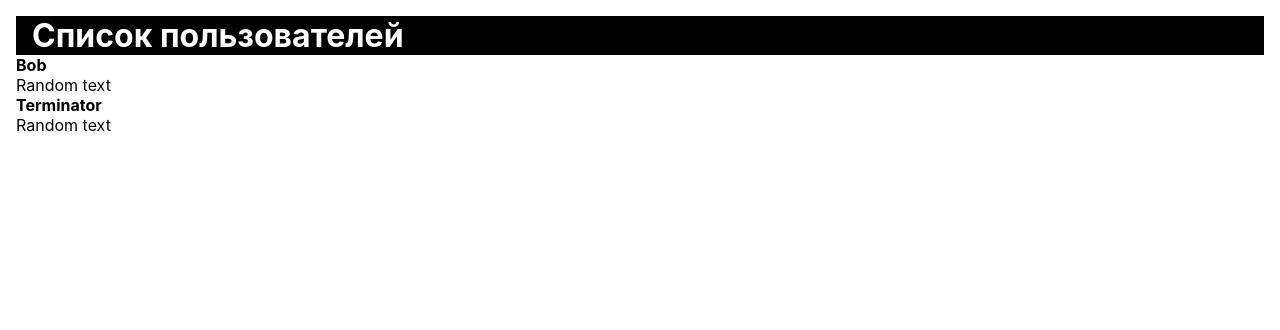
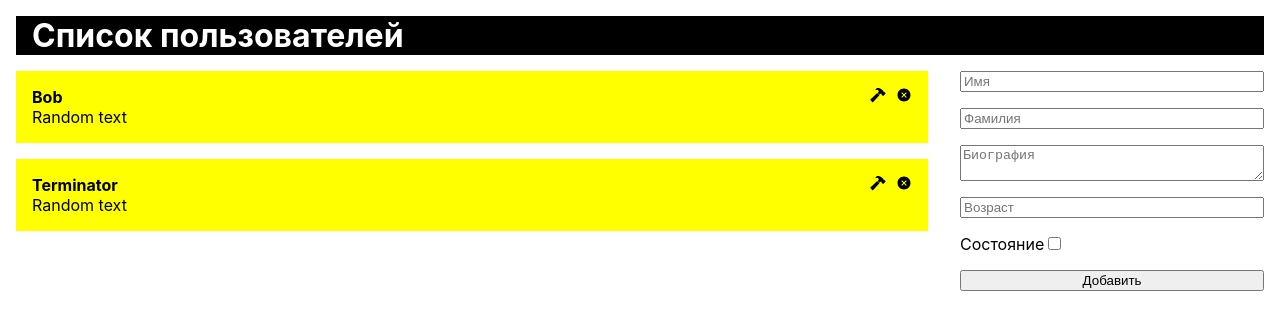
Before and after one commit to Denis-Str/react-test, a React (Create React App) app: page / in a window 1280 px wide. Shown: the top 330 px of the page. Built offline with nearby package versions, Linux system fonts and the light colour scheme.

Commit message:
работа с формой - верстка

```diff
--- a/package.json
+++ b/package.json
@@ -8,6 +8,7 @@
     "@testing-library/user-event": "^13.5.0",
     "react": "^18.2.0",
     "react-dom": "^18.2.0",
+    "react-icons": "^4.7.1",
     "react-scripts": "5.0.1",
     "web-vitals": "^2.1.4"
   },
--- a/src/App.js
+++ b/src/App.js
@@ -6,6 +6,7 @@ import './styles/index.css';
 // import Clock from "./components/archive/Clock";
 // import Button from "./components/archive/Button";
 import Users from "./components/Users";
+import Form from "./components/Form";
 
 const App = () => {
   return (
@@ -15,6 +16,7 @@ const App = () => {
       </header>
       <main>
         <Users />
+        <Form />
       </main>
       {/*<Welcome name='Alica' />*/}
       {/*<Input />*/}
--- /dev/null
+++ b/src/components/Form/index.js
@@ -0,0 +1,21 @@
+import React from "react";
+
+class Form extends React.Component {
+  render() {
+    return(
+      <form className='form-component'>
+        <input placeholder='Имя'/>
+        <input placeholder='Фамилия'/>
+        <textarea placeholder='Биография'/>
+        <input placeholder='Возраст'/>
+        <div className='field'>
+          <label htmlFor='isHappy'>Состояние</label>
+          <input type='checkbox' id='isHappy'/>
+        </div>
+        <button type='button'>Добавить</button>
+      </form>
+    )
+  }
+}
+
+export default Form;
--- a/src/components/Users.js
+++ /dev/null
@@ -1,18 +0,0 @@
-import React from "react";
-import users from "../mock/users";
-import User from "./User";
-
-class Users extends React.Component {
-  UsersList = users.map(user => <User key={user.id} user={user} />);
-
-    render() {
-    const { length } = this.UsersList;
-    if (length > 0) {
-      return  <ul>{ this.UsersList }</ul>;
-    } else {
-      return <div>is Empty</div>
-    }
-  }
-}
-
-export default Users;
--- a/src/components/User/index.js
+++ b/src/components/Users/User/index.js
@@ -1,19 +1,28 @@
 import React from "react";
+import { IoCloseCircleSharp, IoHammerSharp } from 'react-icons/io5';
 
 class User extends React.Component {
   constructor(props) {
     super(props);
     this.state = {
+      // надо ли пропсы записывать в состояние?! вот в чем вопрос
       user: props.user
     };
   }
 
   render() {
+    // const { firstName, bio } = this.props.user
     const { firstName, bio } = this.state.user
     return (
-      <li>
-        <h4>{firstName}</h4>
-        <div>{bio}</div>
+      <li className='user-component'>
+        <div>
+          <h4>{firstName}</h4>
+          <div>{bio}</div>
+        </div>
+        <div>
+          <IoHammerSharp className='edit' />
+          <IoCloseCircleSharp />
+        </div>
       </li>
     )
   }
--- /dev/null
+++ b/src/components/Users/index.js
@@ -0,0 +1,25 @@
+import React from "react";
+import users from "../../mock/users";
+import User from "./User";
+
+class Users extends React.Component {
+  constructor(props) {
+    super(props);
+    this.state = {
+      users
+    };
+  }
+  // this.state тут походу не доступно
+
+  render() {
+    const UsersList = this.state.users.map(user => <User key={user.id} user={user} />);
+
+  if (UsersList.length > 0) {
+    return  <ul className='users-component'>{ UsersList }</ul>;
+  } else {
+    return <div>is Empty</div>
+  }
+}
+}
+
+export default Users;
--- a/src/styles/index.css
+++ b/src/styles/index.css
@@ -10,6 +10,7 @@ body {
   background-color: #000;
   color: #fff;
   padding-left: 16px;
+  margin-bottom: 16px;
 }
 
 ul {
@@ -21,3 +22,54 @@ ul {
 h1, h2, h3, h4, h5, h6 {
   margin: 0;
 }
+
+main {
+  display: flex;
+}
+
+.users-component {
+  flex-basis: 75%;
+  margin-right: 32px;
+}
+
+.user-component {
+  display: flex;
+  align-self: center;
+  justify-content: space-between;
+  padding: 16px;
+  background-color: yellow;
+  margin-bottom: 16px;
+}
+
+.user-component:not(:last-child) {
+  margin-bottom: 16px;
+}
+
+.edit {
+  margin-right: 10px;
+}
+
+.form-component {
+  display: flex;
+  flex-direction: column;
+  flex-basis: 25%;
+}
+
+input,
+textarea {
+}
+
+textarea {
+  margin-bottom: 16px;
+}
+
+.field {
+  margin-bottom: 16px;
+}
+
+input:not(:last-child) {
+  margin-bottom: 16px;
+}
+
+button {
+}
```
Also changed, not shown: 1 other file (tests, documents, lock files or other folders).
